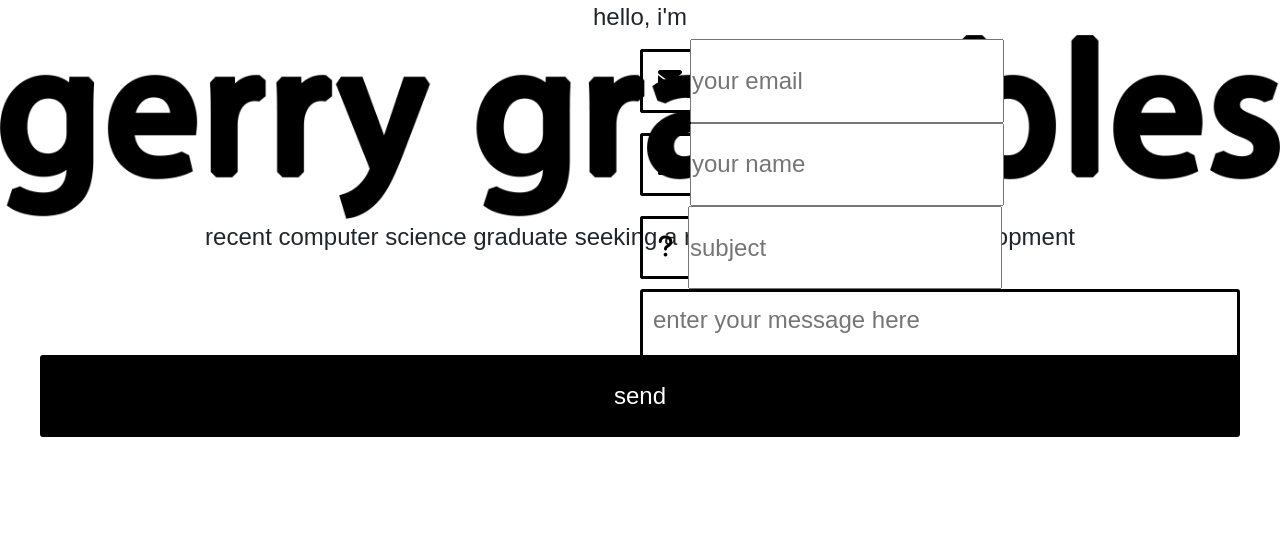
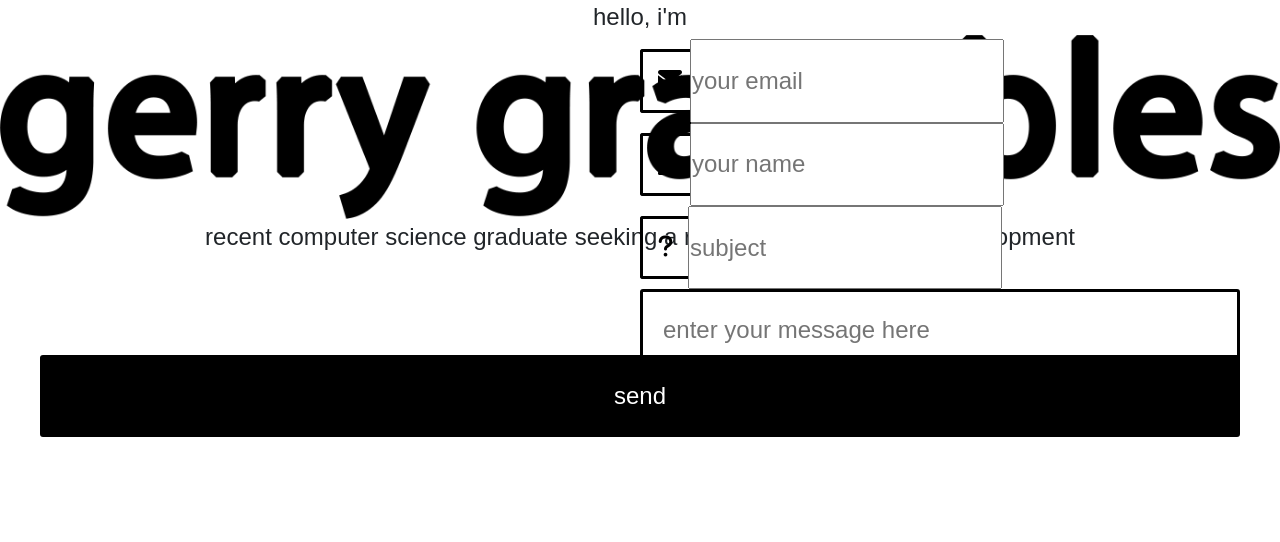
Before and after one commit to gerrygranobles/gerrygranobles.github.io, a PHP site: page /contact.html in a window 1280 px wide. Shown: the part 155-697 px from the top of the page. Run offline with PHP 8.4, Linux system fonts and the light colour scheme; some libraries are stand-ins or nearby versions; some web fonts are replaced.

Commit message:
Add files via upload

```diff
--- a/stylesheet.css
+++ b/stylesheet.css
@@ -19,6 +19,7 @@ h1 {
     text-align: left;
 }
 img { max-width: 100%; height: auto; }
+@media (min-width: 480px) { body {font-size:.5rem;} }
 @media (min-width: 640px) { body {font-size:1rem;} }
 @media (min-width:960px) { body {font-size:1.2rem;} }
 @media (min-width:1100px) { body {font-size:1.5rem;} }
@@ -138,6 +139,7 @@ color: black;
     text-align: left;
     line-height: 5%;
 }
+@media (min-width: 480px) { .name{font-size:3rem;} }
 @media (min-width: 640px) { .name{font-size:3rem;} }
 @media (min-width:960px) { .name{font-size:5.2rem;} }
 @media (min-width:1100px) { .name{font-size:10.5rem;} }
@@ -278,7 +280,7 @@ input[type=submit] {
     border-radius: 3px;
     width: 100%;
     max-height: 235px;
-    padding: 10px;
+    padding: 20px;
 }
 @keyframes form {
     0%   {opacity: 0%;}
```
